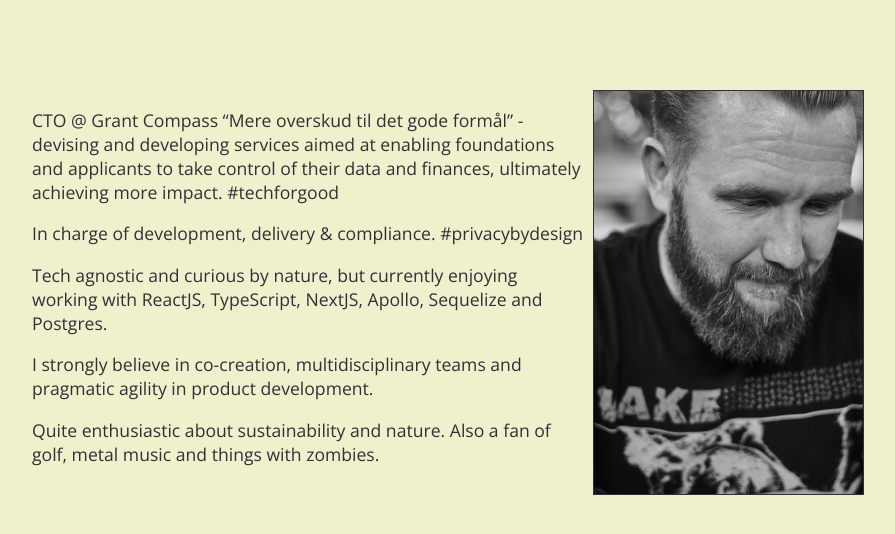
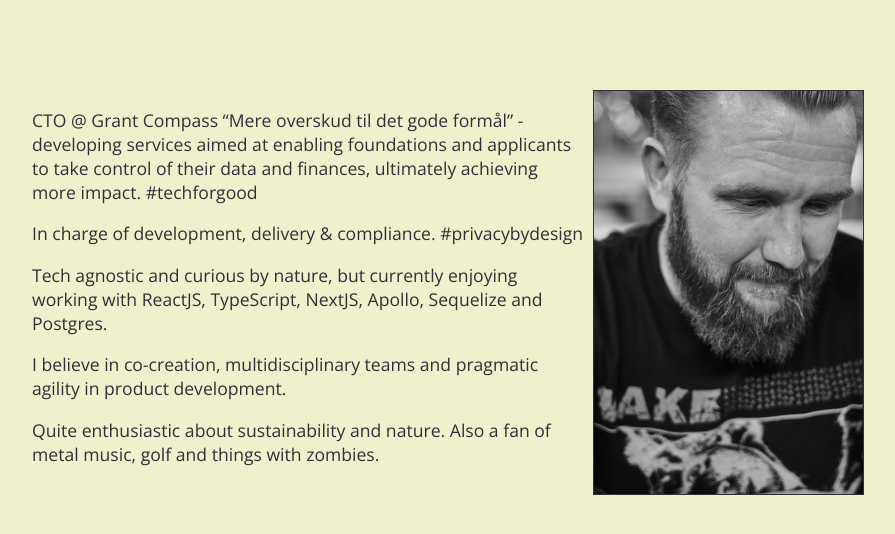
Before and after one commit to skhansen/skhansen.github.io, a Jekyll site: the page built from index.md, in a window 1280 px wide. Shown: the top 534 px of the page, without its empty margins (192-1087 px from the left). Built offline with Jekyll 4.4.1, drawn with Linux system fonts in a browser that asks for light colours; our own code applies the rules of GitHub Pages for plain Markdown files.

Commit message:
Update index.md

```diff
--- a/index.md
+++ b/index.md
@@ -2,13 +2,13 @@
 title: SKHansen
 ---
 
-CTO @ Grant Compass "Mere overskud til det gode formål" - devising and developing services aimed at enabling foundations and applicants to take control of their data and finances, ultimately achieving more impact. #techforgood
+CTO @ Grant Compass "Mere overskud til det gode formål" - developing services aimed at enabling foundations and applicants to take control of their data and finances, ultimately achieving more impact. #techforgood
 
 In charge of development, delivery & compliance. #privacybydesign
 
 Tech agnostic and curious by nature, but currently enjoying working with ReactJS, TypeScript, NextJS, Apollo, Sequelize and Postgres.
 
-I strongly believe in co-creation, multidisciplinary teams and pragmatic agility in product development.
+I believe in co-creation, multidisciplinary teams and pragmatic agility in product development.
 
 Quite enthusiastic about sustainability and nature.
-Also a fan of golf, metal music and things with zombies.
+Also a fan of metal music, golf and things with zombies.
```
